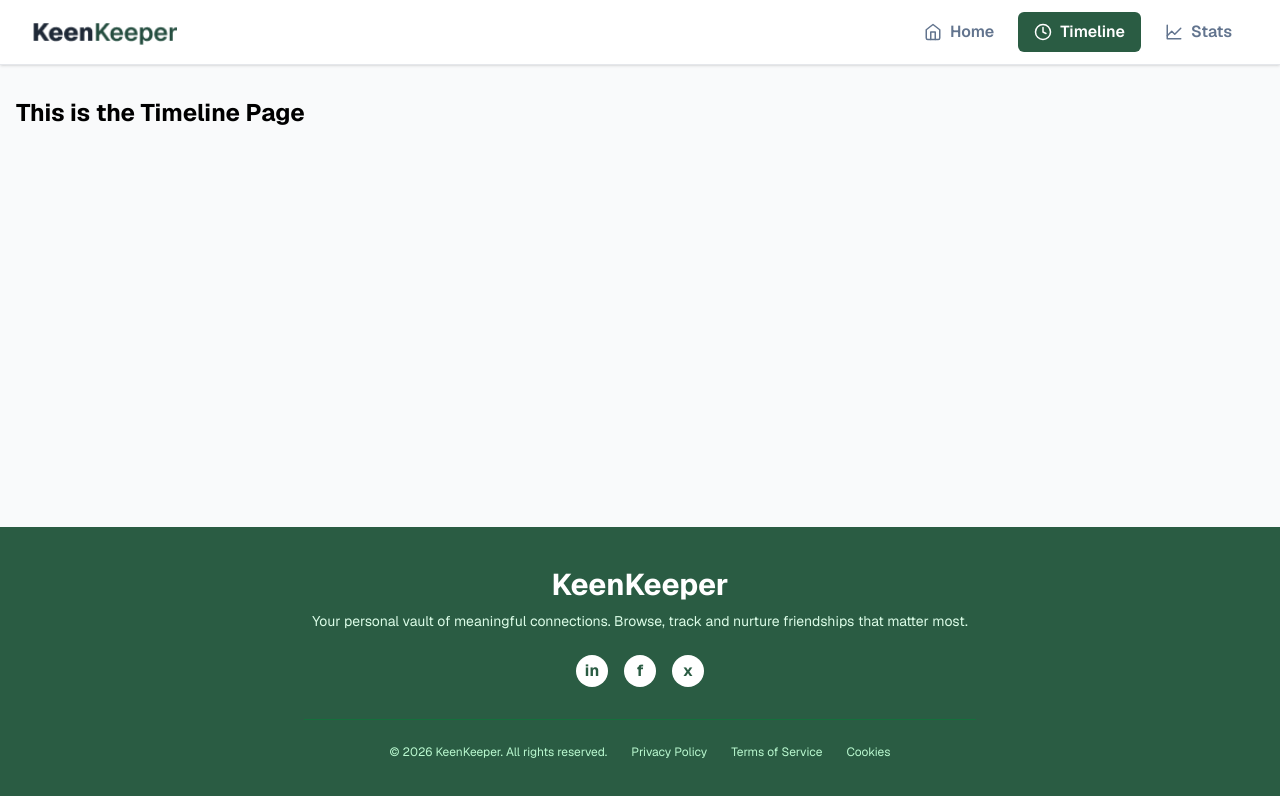
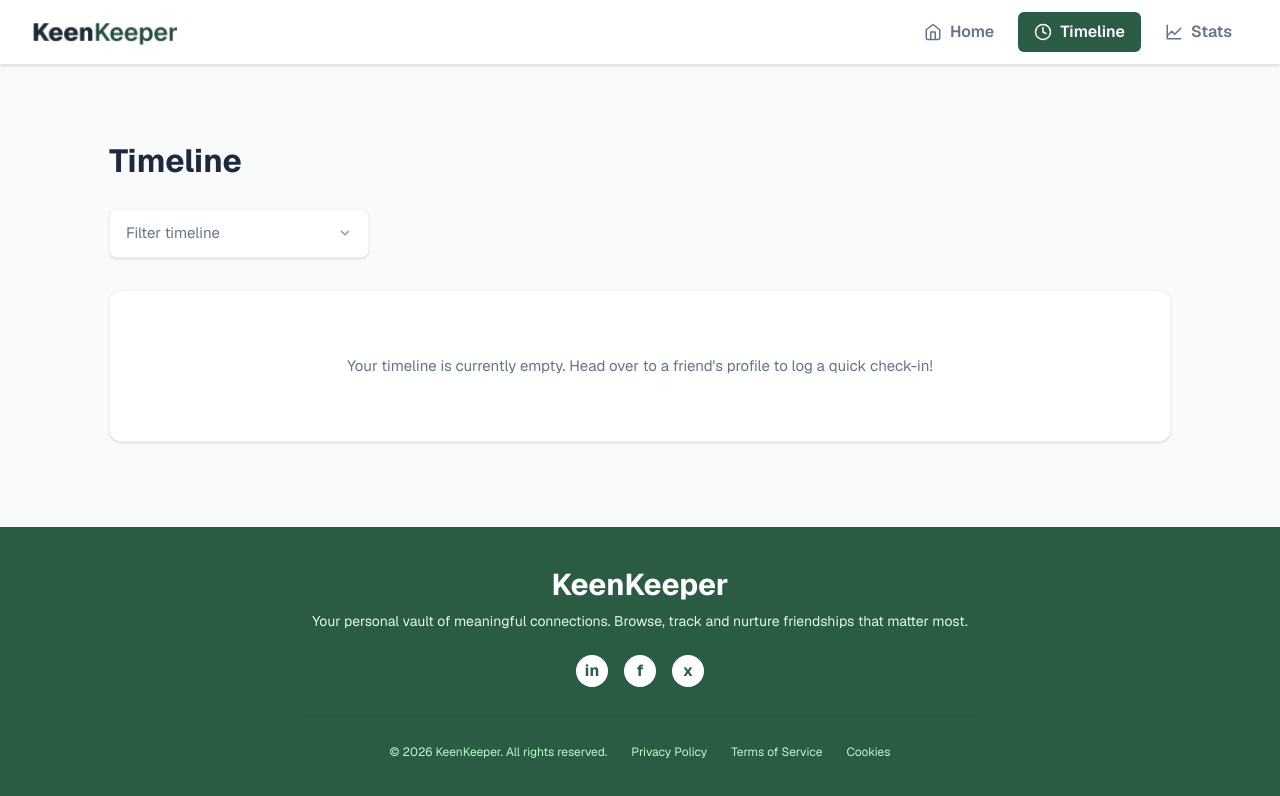
Before and after one commit to Arfan1317/assignment7, a React (Vite) app: page /timeline in a window 1280 px wide. Shown: the top 796 px of the page. Built offline with nearby package versions, Linux system fonts and the light colour scheme.

Commit message:
added timeline page

```diff
--- a/src/context/AppContext.jsx
+++ b/src/context/AppContext.jsx
@@ -4,14 +4,19 @@ import { toast } from "react-toastify";
 export const AppContext = createContext();
 
 export function AppProvider({ children }) {
+
   const [timeline, setTimeline] = useState([]);
 
   const addInteraction = (type, friendName) => {
+
+    const dateOptions = { month: 'long', day: 'numeric', year: 'numeric' };
+    const formattedDate = new Date().toLocaleDateString('en-US', dateOptions);
+
     const newInteraction = {
       id: Date.now(),
       type: type,
       friendName: friendName,
-      date: new Date().toLocaleString(),
+      date: formattedDate,
     };
 
     setTimeline([newInteraction, ...timeline]);
--- a/src/pages/Timeline.jsx
+++ b/src/pages/Timeline.jsx
@@ -1,3 +1,79 @@
+import { useState, useContext } from "react";
+import { AppContext } from "../context/AppContext";
+import callIcon from "../assets/call.png";
+import textIcon from "../assets/text.png";
+import videoIcon from "../assets/video.png";
+
 export default function Timeline() {
-  return <div className="text-2xl font-bold">This is the Timeline Page</div>;
+  const { timeline } = useContext(AppContext);
+  const [filter, setFilter] = useState("All");
+
+  const filteredTimeline = timeline.filter((item) => {
+    if (filter === "All") return true;
+    return item.type === filter;
+  });
+
+  const getIcon = (type) => {
+    if (type === "Call") return callIcon;
+    if (type === "Text") return textIcon;
+    if (type === "Video") return videoIcon;
+    return callIcon;
+  };
+
+  return (
+    <div className="max-w-[1110px] mx-auto px-4 sm:px-6 py-10">
+      <h1 className="text-[32px] font-bold text-[#1e293b] mb-6">Timeline</h1>
+
+      <div className="relative w-full sm:w-[260px] mb-8">
+        <select
+          className="w-full bg-white border border-gray-100 shadow-sm text-[#64748b] text-[15px] rounded-lg px-4 py-3 focus:outline-none focus:border-[#2A5C43] appearance-none cursor-pointer"
+          value={filter}
+          onChange={(e) => setFilter(e.target.value)}
+        >
+          <option value="All">Filter timeline</option>
+          <option value="Call">Call</option>
+          <option value="Text">Text</option>
+          <option value="Video">Video</option>
+        </select>
+
+        <div className="pointer-events-none absolute inset-y-0 right-0 flex items-center px-4 text-[#94a3b8]">
+          <svg className="fill-current h-4 w-4" xmlns="http://www.w3.org/2000/svg" viewBox="0 0 20 20">
+            <path d="M9.293 12.95l.707.707L15.657 8l-1.414-1.414L10 10.828 5.757 6.586 4.343 8z"/>
+          </svg>
+        </div>
+      </div>
+
+      <div className="flex flex-col gap-4">
+        {timeline.length === 0 ? (
+
+          <div className="text-[#64748b] text-center py-16 bg-white border border-gray-100 rounded-xl shadow-sm text-[15px]">
+            Your timeline is currently empty. Head over to a friend's profile to log a quick check-in!
+          </div>
+        ) : filteredTimeline.length === 0 ? (
+
+          <div className="text-[#64748b] text-center py-16 bg-white border border-gray-100 rounded-xl shadow-sm text-[15px]">
+            No {filter.toLowerCase()} interactions found.
+          </div>
+        ) : (
+
+          filteredTimeline.map((item) => (
+            <div
+              key={item.id}
+              className="bg-white border border-gray-100 rounded-xl p-5 flex items-center gap-5 shadow-[0_2px_10px_-3px_rgba(6,81,237,0.05)] hover:shadow-md transition-shadow"
+            >
+              <div className="flex-shrink-0 flex items-center justify-center">
+                 <img src={getIcon(item.type)} alt={item.type} className="w-10 h-10 object-contain" />
+              </div>
+              <div>
+                 <p className="text-[15.5px] text-[#64748b]">
+                   <strong className="text-[#1e293b] font-bold">{item.type}</strong> with {item.friendName}
+                 </p>
+                 <p className="text-[13.5px] text-[#94a3b8] mt-0.5">{item.date}</p>
+              </div>
+            </div>
+          ))
+        )}
+      </div>
+    </div>
+  );
 }
```
Also changed, not shown: src/pages/FriendDetails.jsx (+27 -20 lines).
